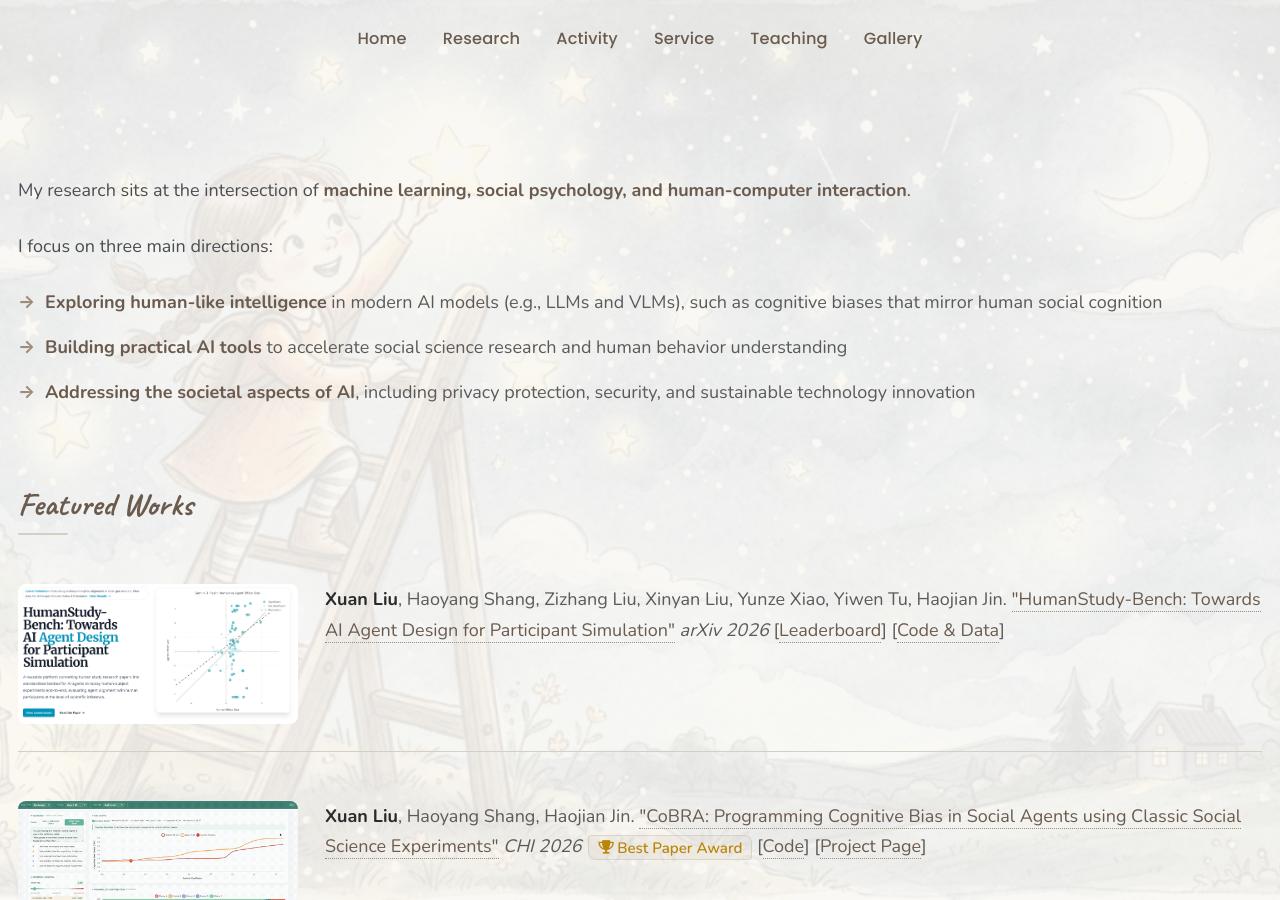
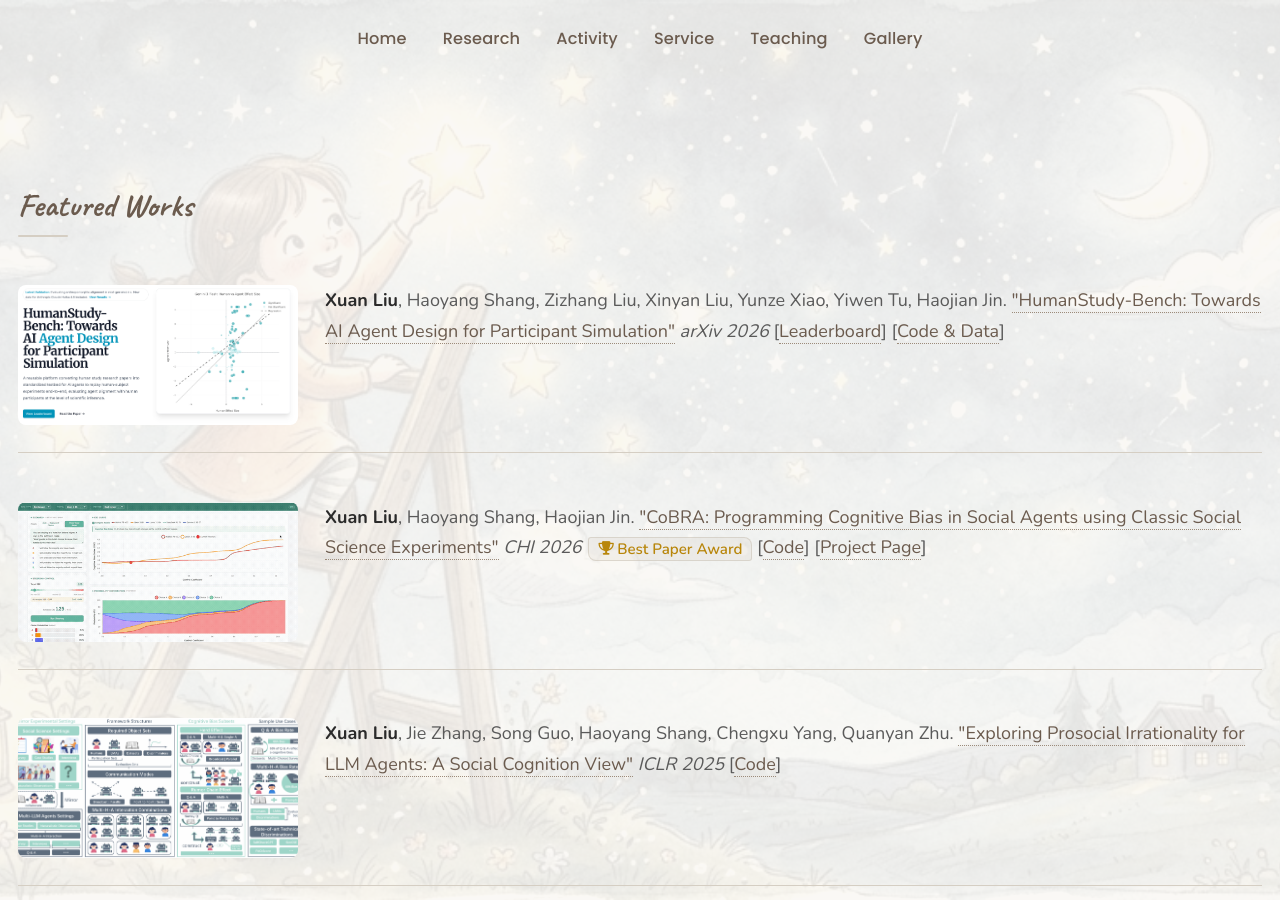
Before and after one commit to XuanL17/XuanL17.github.io, a Jekyll site: the page built from _pages/research.md, in a window 1280 px wide and 900 px high. Built offline with Jekyll 4.4.1, drawn with Linux system fonts in a browser that asks for light colours; some web fonts are replaced.

Commit message:
research

```diff
--- a/_pages/research.md
+++ b/_pages/research.md
@@ -4,7 +4,7 @@ permalink: /research/
 layout: modern
 ---
 
-<div class="research-intro-card">
+<!-- <div class="research-intro-card">
 <p>My research sits at the intersection of <strong>machine learning, social psychology, and human-computer interaction</strong>.</p>
 
 <p>I focus on three main directions:</p>
@@ -13,7 +13,7 @@ layout: modern
   <li><strong>Building practical AI tools</strong> to accelerate social science research and human behavior understanding</li>
   <li><strong>Addressing the societal aspects of AI</strong>, including privacy protection, security, and sustainable technology innovation</li>
 </ul>
-</div>
+</div> -->
 
 <h2 class="section-title">Featured Works</h2>
 
```
